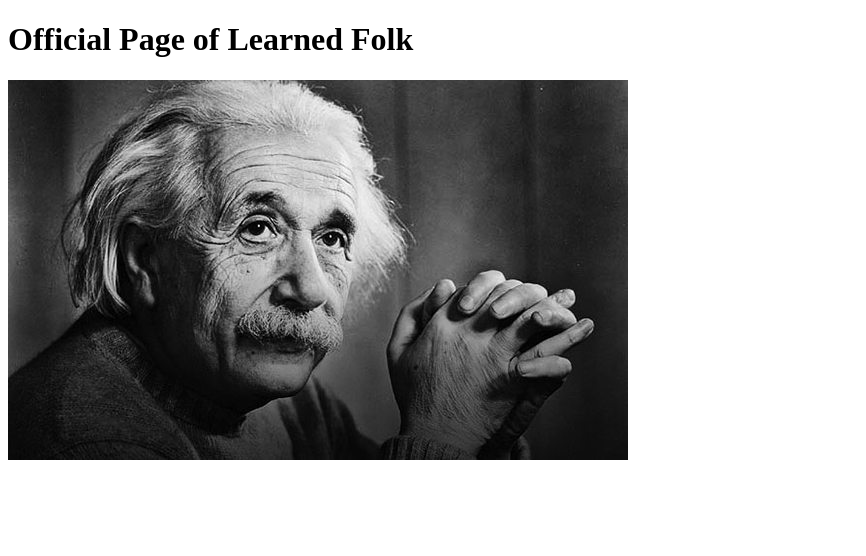
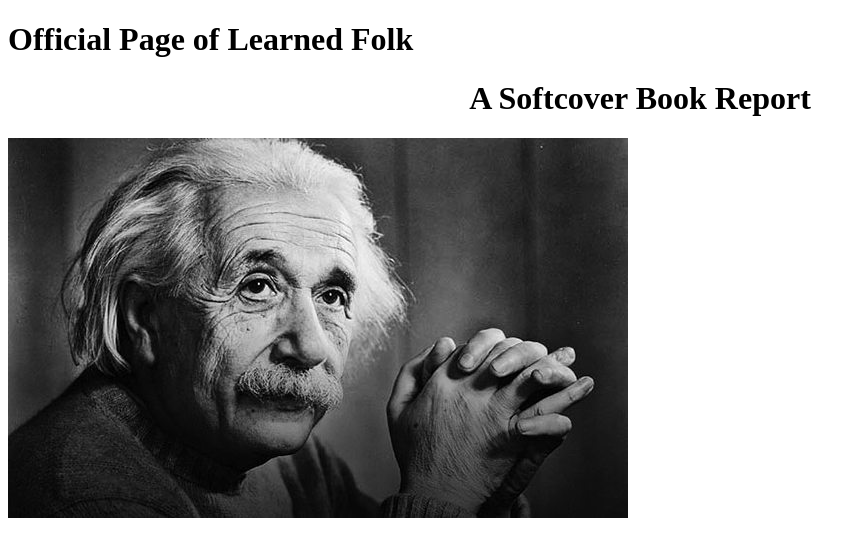
Before and after one commit to grooveyryan/happychristmas, a plain HTML site: page index.html in a window 1280 px wide. Shown: the whole page, without its empty margins (0-866 px from the left). Drawn offline with Linux system fonts and the light colour scheme.

Commit message:
adding pic2

```diff
--- a/index.html
+++ b/index.html
@@ -4,7 +4,8 @@
       <title></title>
     </head>
     <body>
-      <h1 style= "text-align: centre;">Official Page of Learned Folk</h1>
+      <h1 style="text-align: centre;">Official Page of Learned Folk</h1>
+      <h1 style="text-align: center;">A Softcover Book Report</h1>
       <img src= "Albert-Einstein.jpg">
     </body>
  </html>
```
